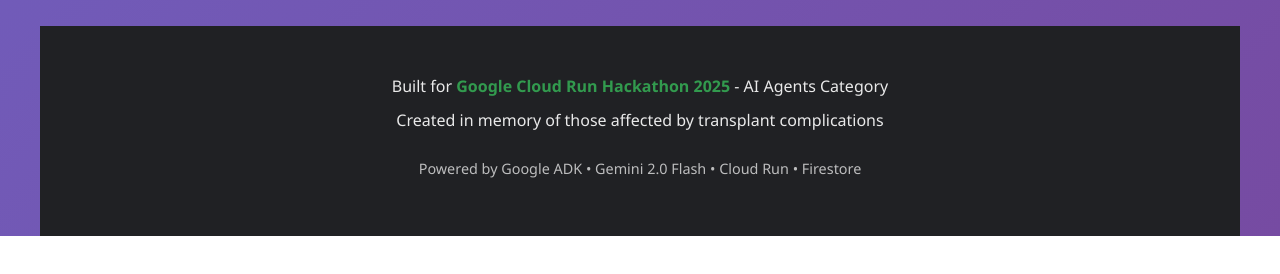
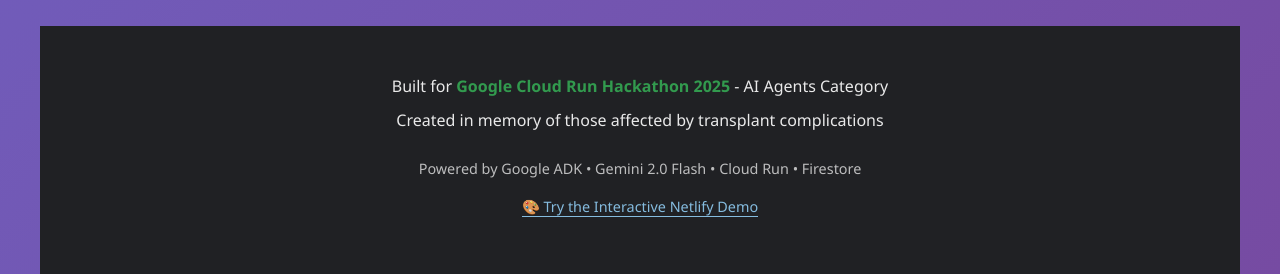
Before and after one commit to adamkwhite/transplant-gcp, a Flask app: page / in a window 1280 px wide. Shown: the part 3283-3557 px from the top of the page. Before the commit the page ends 3519 px from the top, so only its background shows below. Run offline with Flask 3, Linux system fonts and the light colour scheme.

Commit message:
Enable pre-commit auto-fix for seamless code formatting (#31)
* feat: Add Netlify demo link to Cloud Run footer

- Add interactive demo link in footer
- Styled consistently with existing footer design
- Opens in new tab for better UX
- Completes bidirectional navigation

🤖 Generated with [Claude Code](https://claude.com/claude-code)

Co-Authored-By: Claude <noreply@anthropic.com>

* chore: enable pre-commit auto-fix for seamless code formatting

Removed --exit-non-zero-on-fix flag from ruff configuration.

🤖 Generated with [Claude Code](https://claude.com/claude-code)

Co-Authored-By: Claude <noreply@anthropic.com>

---------

Co-authored-by: Adam White <your-email@example.com>
Co-authored-by: Claude <noreply@anthropic.com>

```diff
--- a/services/missed-dose/templates/index.html
+++ b/services/missed-dose/templates/index.html
@@ -166,6 +166,13 @@
             <p class="tech-note">
                 Powered by Google ADK • Gemini 2.0 Flash • Cloud Run • Firestore
             </p>
+            <p style="margin-top: 15px; font-size: 0.9rem;">
+                <a href="https://transplant-medication-demo.netlify.app/"
+                   target="_blank"
+                   style="color: #90cdf4; text-decoration: none; border-bottom: 1px solid #90cdf4;">
+                    🎨 Try the Interactive Netlify Demo
+                </a>
+            </p>
         </footer>
     </div>
 </body>
```
Also changed, not shown: .pre-commit-config.yaml.
